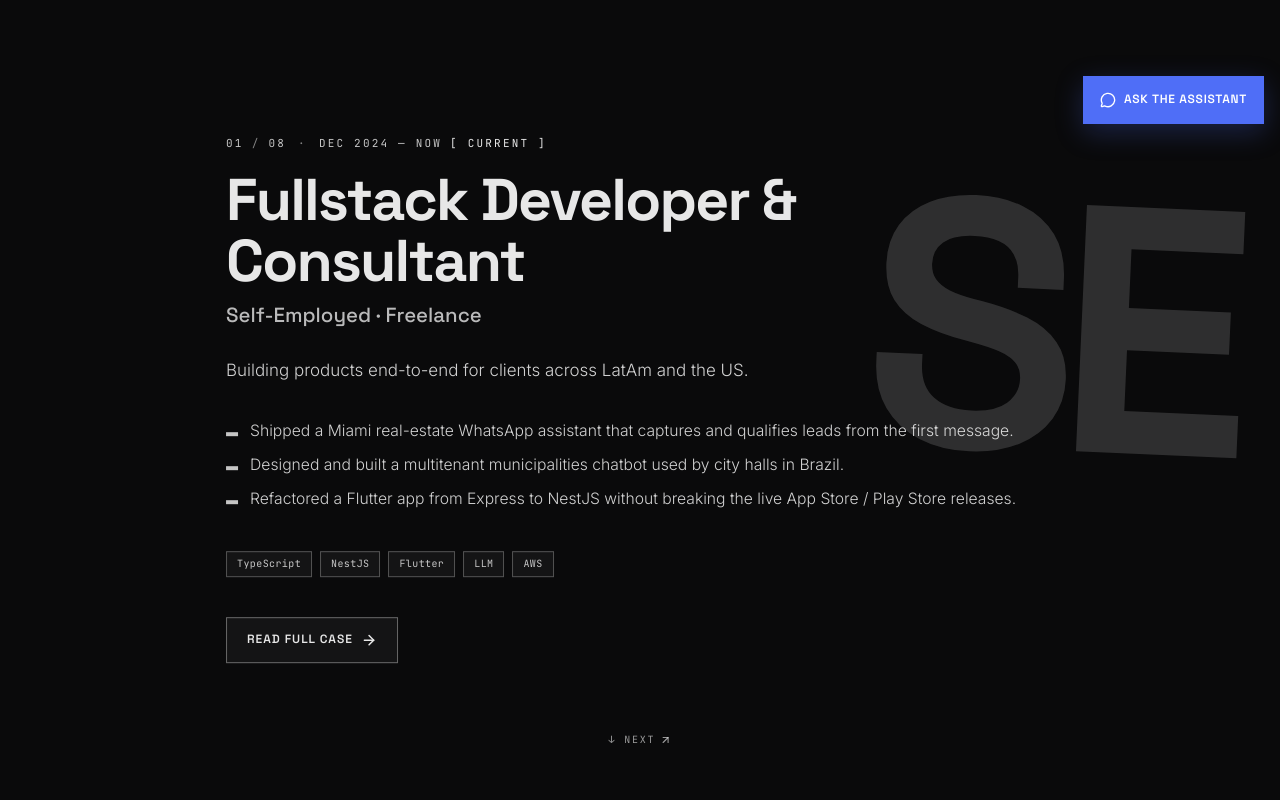
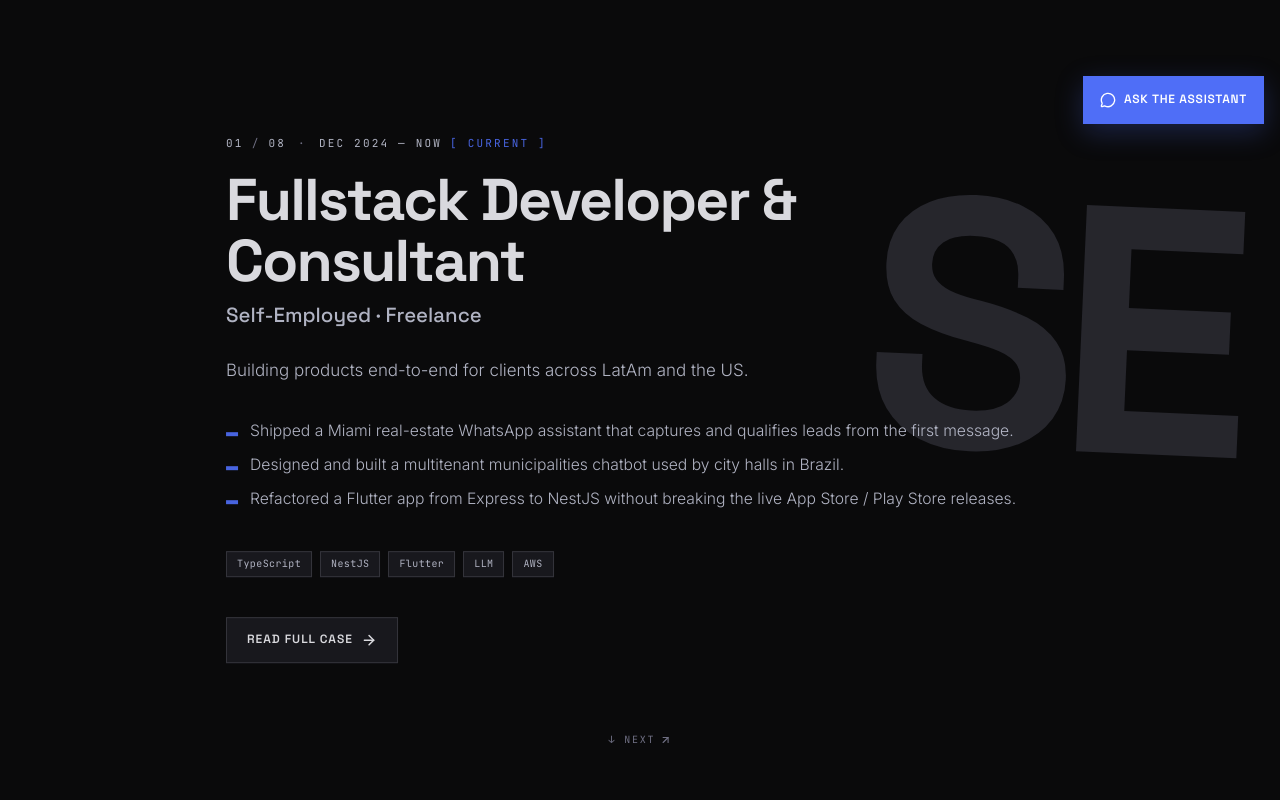
Before and after one commit to maarkN/maarkn.dev, a Next.js app: page /en/career in a window 1280 px wide. Shown: the part 660-1460 px from the top of the page. Built offline with nearby package versions, Linux system fonts and the light colour scheme.

Commit message:
fix(career): use theme tokens so panels read in light mode
Career-stream panels hardcoded white text/borders for the dark backdrop; swap to theme tokens so they stay readable in the light theme.

```diff
--- a/src/components/career-stream.tsx
+++ b/src/components/career-stream.tsx
@@ -323,7 +323,7 @@ function ExperiencePanel({
       <motion.span
         aria-hidden
         style={{ y: monoY, rotate: monoRotate }}
-        className="pointer-events-none absolute right-2 top-1/2 -translate-y-1/2 select-none font-display text-[clamp(8rem,28vw,22rem)] font-bold leading-none tracking-[-0.06em] text-white/15 mix-blend-overlay sm:right-6 md:right-12"
+        className="pointer-events-none absolute right-2 top-1/2 -translate-y-1/2 select-none font-display text-[clamp(8rem,28vw,22rem)] font-bold leading-none tracking-[-0.06em] text-[var(--muted)]/25 sm:right-6 md:right-12"
       >
         {entry.monogram}
       </motion.span>
@@ -332,24 +332,24 @@ function ExperiencePanel({
         style={{ y: contentY, opacity: contentOpacity, x: contentX }}
         className="relative z-10 mx-auto w-full max-w-[820px]"
       >
-        <p className="font-mono text-[11px] uppercase tracking-[0.2em] text-white/85">
+        <p className="font-mono text-[11px] uppercase tracking-[0.2em] text-[var(--text-2)]">
           <span aria-hidden>{`0${index + 1}`.padStart(2, "0")}</span>
-          <span className="mx-2 text-white/55">/</span>
+          <span className="mx-2 text-[var(--muted)]">/</span>
           <span aria-hidden>{`0${total}`.padStart(2, "0")}</span>
-          <span className="mx-3 text-white/55">·</span>
+          <span className="mx-3 text-[var(--muted)]">·</span>
           {entry.period}
-          {entry.current ? <span className="ml-2 text-white">[ current ]</span> : null}
+          {entry.current ? <span className="ml-2 text-[var(--accent)]">[ current ]</span> : null}
         </p>
 
-        <h2 className="mt-4 font-display text-[clamp(2.2rem,4.6vw,4.2rem)] font-bold leading-[1.04] tracking-[-0.03em] text-white">
+        <h2 className="mt-4 font-display text-[clamp(2.2rem,4.6vw,4.2rem)] font-bold leading-[1.04] tracking-[-0.03em] text-[var(--text)]">
           {role}
         </h2>
-        <p className="mt-2 font-display text-[clamp(1rem,1.6vw,1.4rem)] font-medium text-white/80">
+        <p className="mt-2 font-display text-[clamp(1rem,1.6vw,1.4rem)] font-medium text-[var(--text-2)]">
           {entry.company}
         </p>
 
         {detail ? (
-          <p className="mt-6 max-w-[60ch] text-[1.06rem] font-light leading-[1.75] text-white/90">
+          <p className="mt-6 max-w-[60ch] text-[1.06rem] font-light leading-[1.75] text-[var(--text-2)]">
             {detail.tagline}
           </p>
         ) : null}
@@ -359,10 +359,10 @@ function ExperiencePanel({
             {detail.achievements.slice(0, 3).map((s, i) => (
               <li
                 key={i}
-                className="flex items-baseline gap-3 text-[0.98rem] font-light leading-[1.65] text-white/90"
+                className="flex items-baseline gap-3 text-[0.98rem] font-light leading-[1.65] text-[var(--text-2)]"
               >
                 <span
-                  className="mt-2 inline-block h-1 w-3 flex-none bg-white/85"
+                  className="mt-2 inline-block h-1 w-3 flex-none bg-[var(--accent)]"
                   aria-hidden
                 />
                 <span>{s}</span>
@@ -375,7 +375,7 @@ function ExperiencePanel({
           {entry.tech.slice(0, 5).map((t) => (
             <span
               key={t}
-              className="border border-white/30 bg-white/5 px-2.5 py-1 font-mono text-[10px] tracking-[0.04em] text-white/85"
+              className="border border-[var(--border-2)] bg-[var(--surface-2)] px-2.5 py-1 font-mono text-[10px] tracking-[0.04em] text-[var(--text-2)]"
             >
               {t}
             </span>
@@ -384,7 +384,7 @@ function ExperiencePanel({
 
         <Link
           href={`/${locale}/career/${entry.slug}`}
-          className="group mt-10 inline-flex items-center gap-2 border border-white/40 bg-white/5 px-5 py-3 font-display text-[12px] font-semibold uppercase tracking-[0.08em] text-white transition hover:bg-white/15"
+          className="group mt-10 inline-flex items-center gap-2 border border-[var(--border-2)] bg-[var(--surface-2)] px-5 py-3 font-display text-[12px] font-semibold uppercase tracking-[0.08em] text-[var(--text)] transition hover:border-[var(--accent)] hover:bg-[var(--surface-3)] hover:text-[var(--accent)]"
         >
           {readFull}
           <ArrowRight
@@ -396,7 +396,7 @@ function ExperiencePanel({
 
       <motion.span
         style={{ opacity: contentOpacity }}
-        className="absolute bottom-8 left-1/2 z-10 hidden -translate-x-1/2 items-center gap-1 font-mono text-[10px] uppercase tracking-[0.18em] text-white/65 md:flex"
+        className="absolute bottom-8 left-1/2 z-10 hidden -translate-x-1/2 items-center gap-1 font-mono text-[10px] uppercase tracking-[0.18em] text-[var(--muted)] md:flex"
       >
         ↓ next
         <ArrowUpRight className="h-3 w-3" strokeWidth={2.2} />
```
